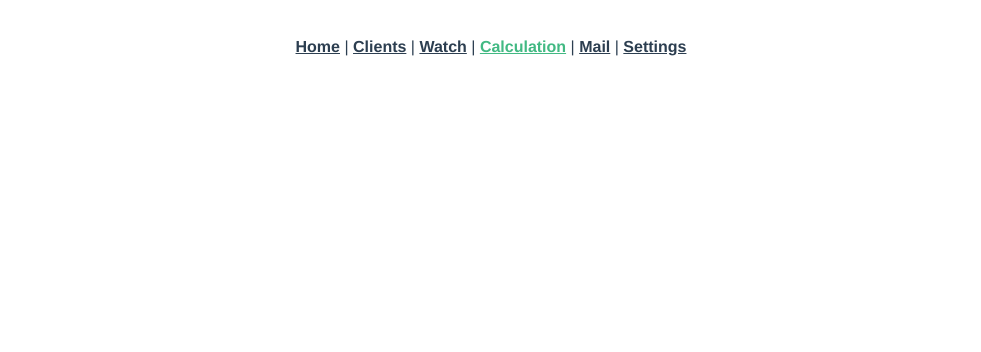
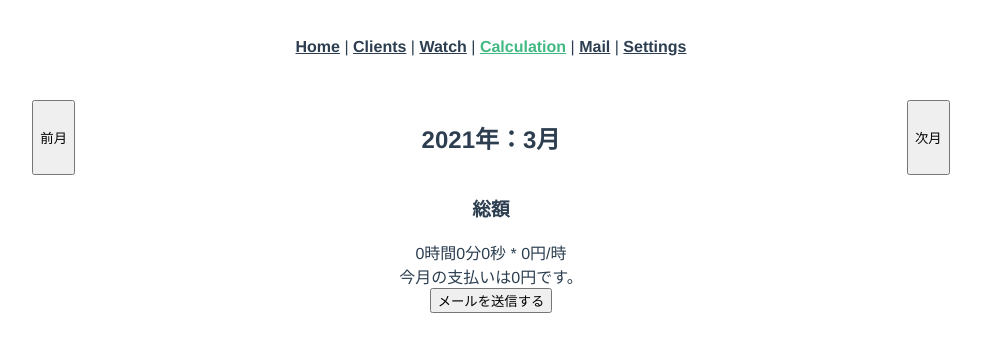
Before and after one commit to aiwaka/tutor_tools, a Vue app: page /calc in a window 1280 px wide. Shown: the top 352 px of the page, without its empty margins (149-1130 px from the left). Built offline with nearby package versions, Linux system fonts and the light colour scheme.

Commit message:
add calc page

```diff
--- a/src/views/Calc.vue
+++ b/src/views/Calc.vue
@@ -0,0 +1,98 @@
+<template>
+  <div class="calc">
+    <div id="calc-month-select">
+      <button id="calc-prev-month" v-on:click.prevent="loadPrevMonth">前月</button>
+      <h2>{{ year }}年：{{ month }}月</h2>
+      <button id="calc-next-month" v-on:click.prevent="loadNextMonth">次月</button>
+    </div>
+    <div id="calc-data-box">
+      <TimeDataRow v-for="data in filteredData" :key=data.id :time-data="data" v-on:delete="deleteData(data.id)"></TimeDataRow>
+    </div>
+
+    <div>
+      <h3>総額</h3>
+      <div>{{timeSum.hours}}時間{{timeSum.minutes}}分{{timeSum.seconds}}秒 * {{ payPerHour }}円/時</div>
+      <div>今月の支払いは{{ monthPayment }}円です。</div>
+      <button v-on:click.prevent="goToMailPage">メールを送信する</button>
+    </div>
+  </div>
+</template>
+
+<script>
+import TimeDataRow from '../components/TimeDataRow.vue'
+export default {
+  name: 'calc',
+  components: {
+    TimeDataRow,
+  },
+  data: () => {
+    return {
+    }
+  },
+  computed: {
+    year() {
+      return this.$store.getters.getYear
+    },
+    month() {
+      return this.$store.getters.getMonth
+    },
+    payPerHour() {
+      if (this.$store.getters.getCurrentClientId >= 0) {
+        return this.$store.getters.getCurrentClientData.pay
+      } else {
+        return 0
+      }
+    },
+    filteredData() {
+      return this.$store.getters.filteredTimeData
+    },
+    timeSum() {
+      // 使用していない変数があるエラーを無視する
+      // eslint-disable-next-line
+      const sumSec = Math.trunc(this.filteredData.reduce((acc, curVal, curIdx, array) => {
+        return acc + curVal.time
+      }, 0) / 1000)
+      const hours = Math.trunc(sumSec / 3600)
+      const minutes = Math.trunc((sumSec % 3600) / 60)
+      const seconds = sumSec % 60
+      return {hours, minutes, seconds}
+    },
+    monthPayment() {
+      const hour = this.timeSum.hours + this.timeSum.minutes / 60 + this.timeSum.seconds / 3600
+      return Math.floor(hour * this.payPerHour)
+    }
+  },
+  methods: {
+    loadPrevMonth() {
+      const prevMonth = (this.month + 10 ) % 12 + 1
+      let newYear = this.year
+      if (prevMonth === 12) {
+        newYear -= 1
+      }
+      this.$store.dispatch('setDateAndSave', {month: prevMonth, year: newYear})
+    },
+    loadNextMonth() {
+      this.message = 'next'
+      const nextMonth = (this.month) % 12 + 1
+      let newYear = this.year
+      if (nextMonth === 1) {
+        newYear += 1
+      }
+      this.$store.dispatch('setDateAndSave', {month: nextMonth, year: newYear})
+    },
+    deleteData(id) {
+      if (window.confirm('このデータを消しますか？')) {
+        this.$store.dispatch('deleteTimeDataById', {id})
+      }
+    },
+  }
+}
+</script>
+
+<style scoped>
+#calc-month-select {
+  display: flex;
+  justify-content: space-around;
+  margin: .9em 0;
+}
+</style>
```
